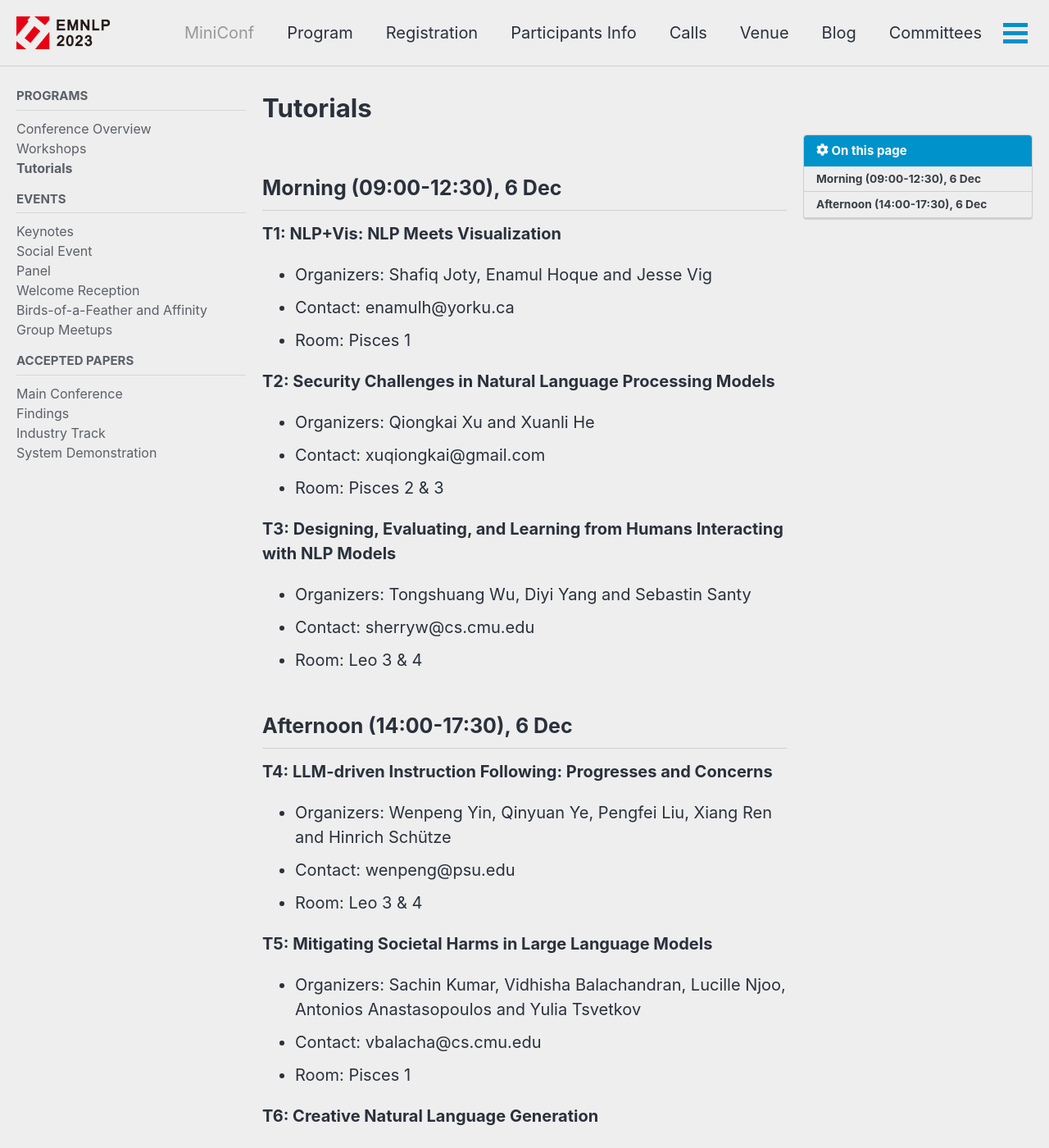
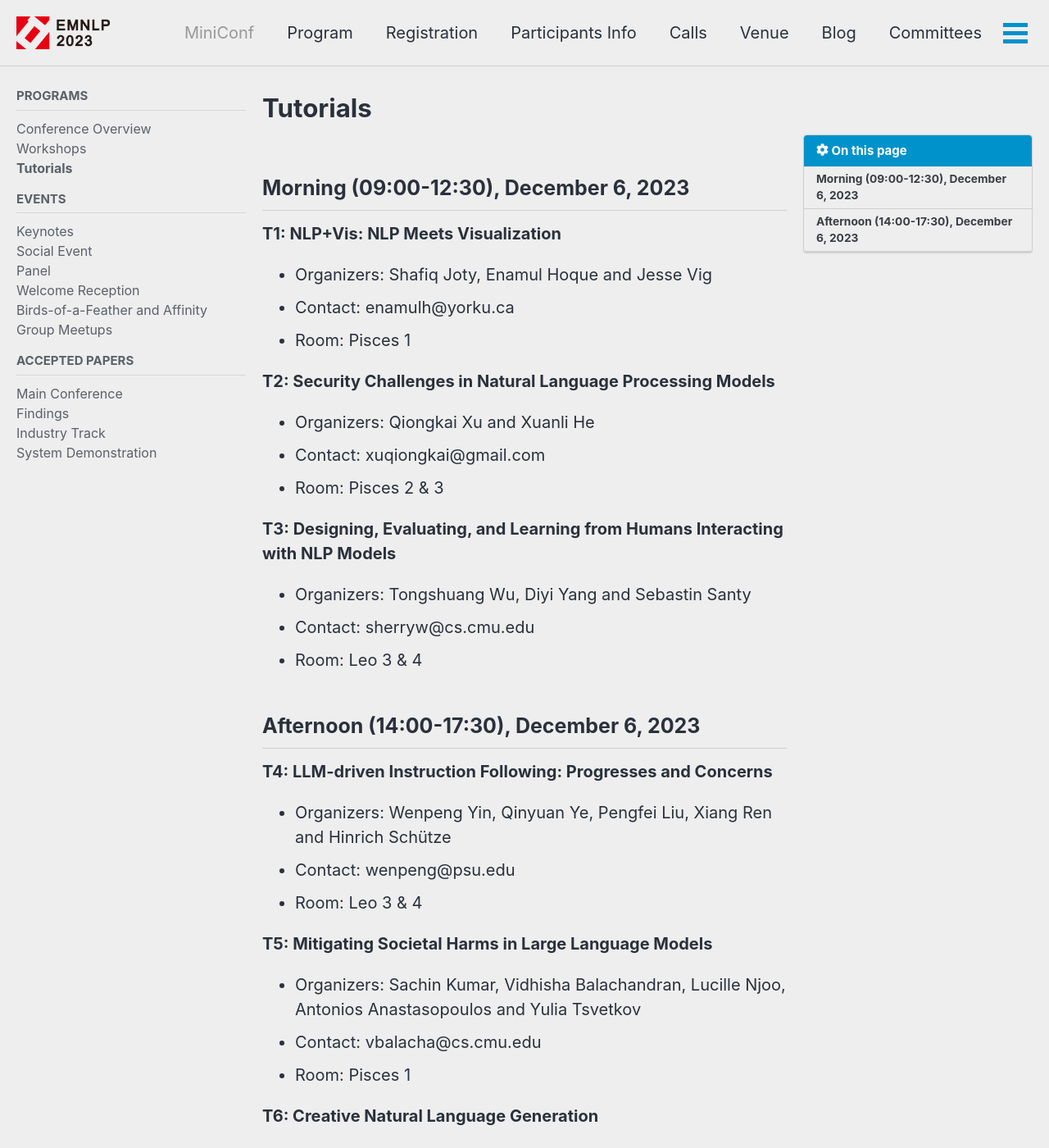
Before and after one commit to acl-org/emnlp-2023, a Jekyll site: the page built from _pages/program/tutorials.md, in a window 1280 px wide and 1400 px high. Shown: the whole window at 82% size. Built offline with Jekyll 4.4.1, drawn with Linux system fonts in a browser that asks for light colours; cached includes are drawn as plain includes; nearby versions of some CDN libraries.

Commit message:
Update tutorials.md

```diff
--- a/_pages/program/tutorials.md
+++ b/_pages/program/tutorials.md
@@ -10,7 +10,7 @@ sidebar:
     nav: program
 ---
 
-## Morning (09:00-12:30), 6 Dec
+## Morning (09:00-12:30), December 6, 2023
 
 **T1: NLP+Vis: NLP Meets Visualization**<br>
 
@@ -30,7 +30,7 @@ sidebar:
 * Contact: sherryw@cs.cmu.edu
 * Room: Leo 3 & 4
 
-## Afternoon (14:00-17:30), 6 Dec
+## Afternoon (14:00-17:30), December 6, 2023
 
 **T4: LLM-driven Instruction Following: Progresses and Concerns**<br>
 
```
